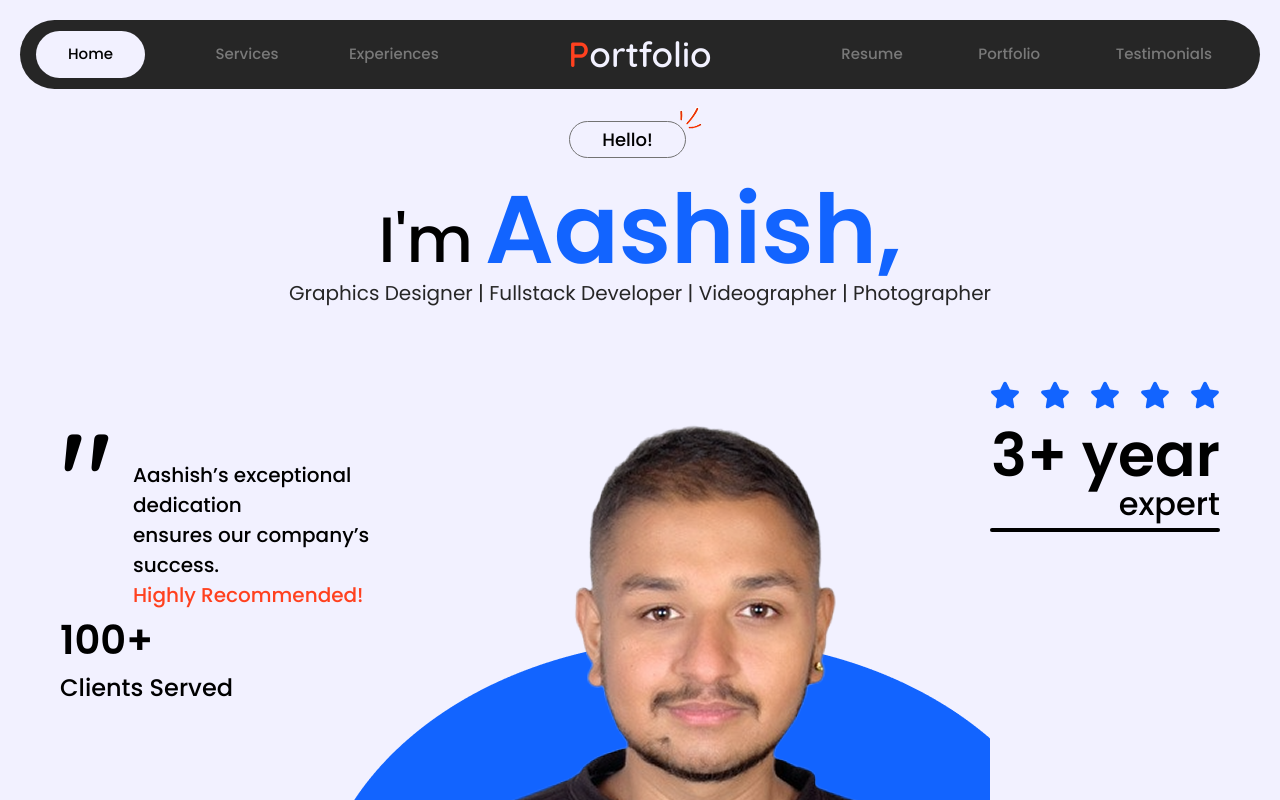
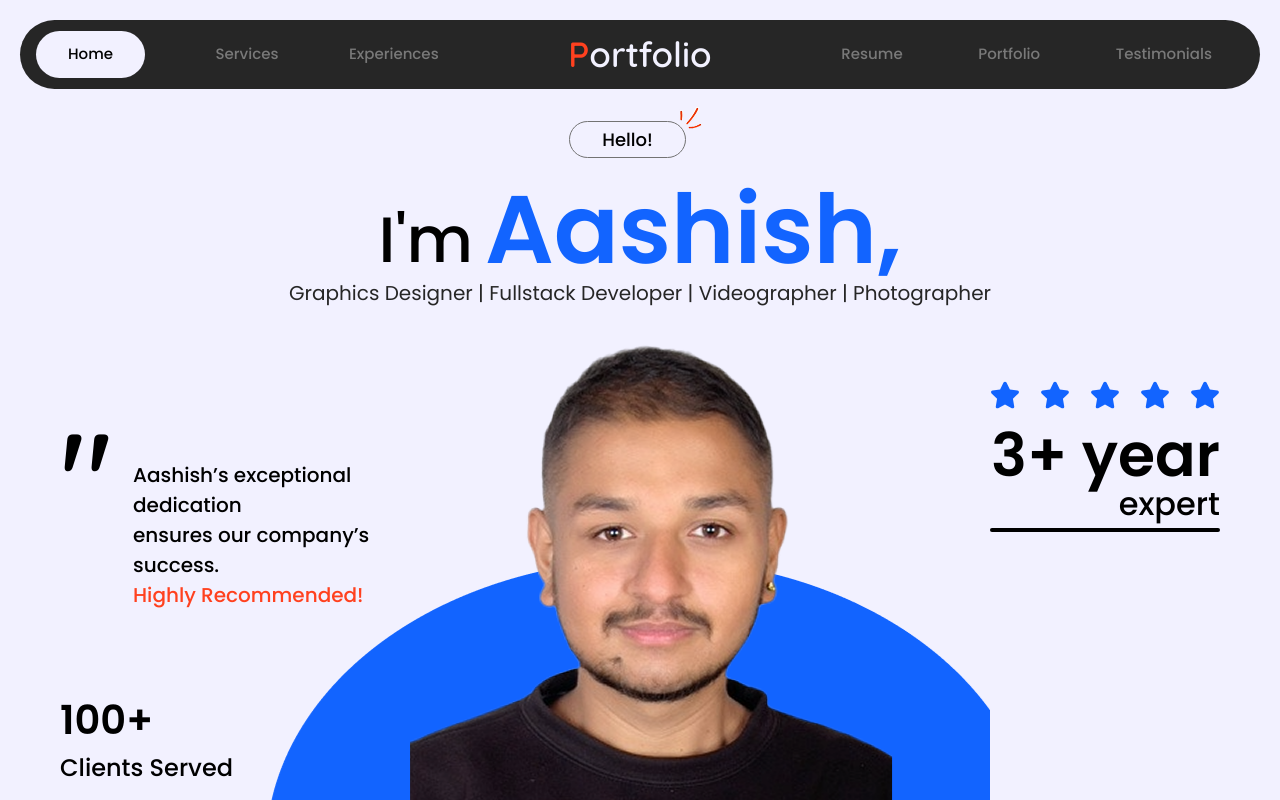
Before and after one commit to Neeschal1/Graphics-Designer-Portfolio, a React (Vite) app: page / in a window 1280 px wide. Shown: the top 800 px of the page. Built offline with nearby package versions, Linux system fonts and the light colour scheme.

Commit message:
hero section ui created

```diff
--- a/src/components/hero_section/leftcontents.jsx
+++ b/src/components/hero_section/leftcontents.jsx
@@ -3,7 +3,7 @@ import Fonts from "../../utils/fonts";
 
 const Leftcontent = () => {
   return (
-    <div className="flex flex-col">
+    <div className="flex flex-col gap-20">
       <div className="flex flex-row">
         <h1 style={{ ...Fonts.quicksand.semibold, fontSize: 128 }} className="">
           "
--- a/src/components/hero_section/photo.jsx
+++ b/src/components/hero_section/photo.jsx
@@ -4,13 +4,13 @@ import photo from "../../assets/images/photo.png"
 const Photo = () => {
   return (
     <div
-      className="ml-[-95px]"
+      className="ml-[-175px] mt-[-80px]"
       style={{
         backgroundImage: `url(${photo})`,
-        height: 550,
-        width: 785,
+        height: 520,
+        width: 770,
       }}
-    />
+    ></div>
   );
 };
 
--- a/src/ui/hero.jsx
+++ b/src/ui/hero.jsx
@@ -7,7 +7,7 @@ import Introsection from "../components/hero_section/introsection";
 
 const Hero = () => {
   return (
-    <div className="flex flex-1 flex-col items-center justify-center w-full py-5 px-5 gap-8">
+    <div className="flex flex-1 flex-col items-center justify-center w-full h-screen py-5 px-5 gap-8">
       <Header />
       <Introsection />
       <div className="flex flex-row w-full justify-between p-10">
```
